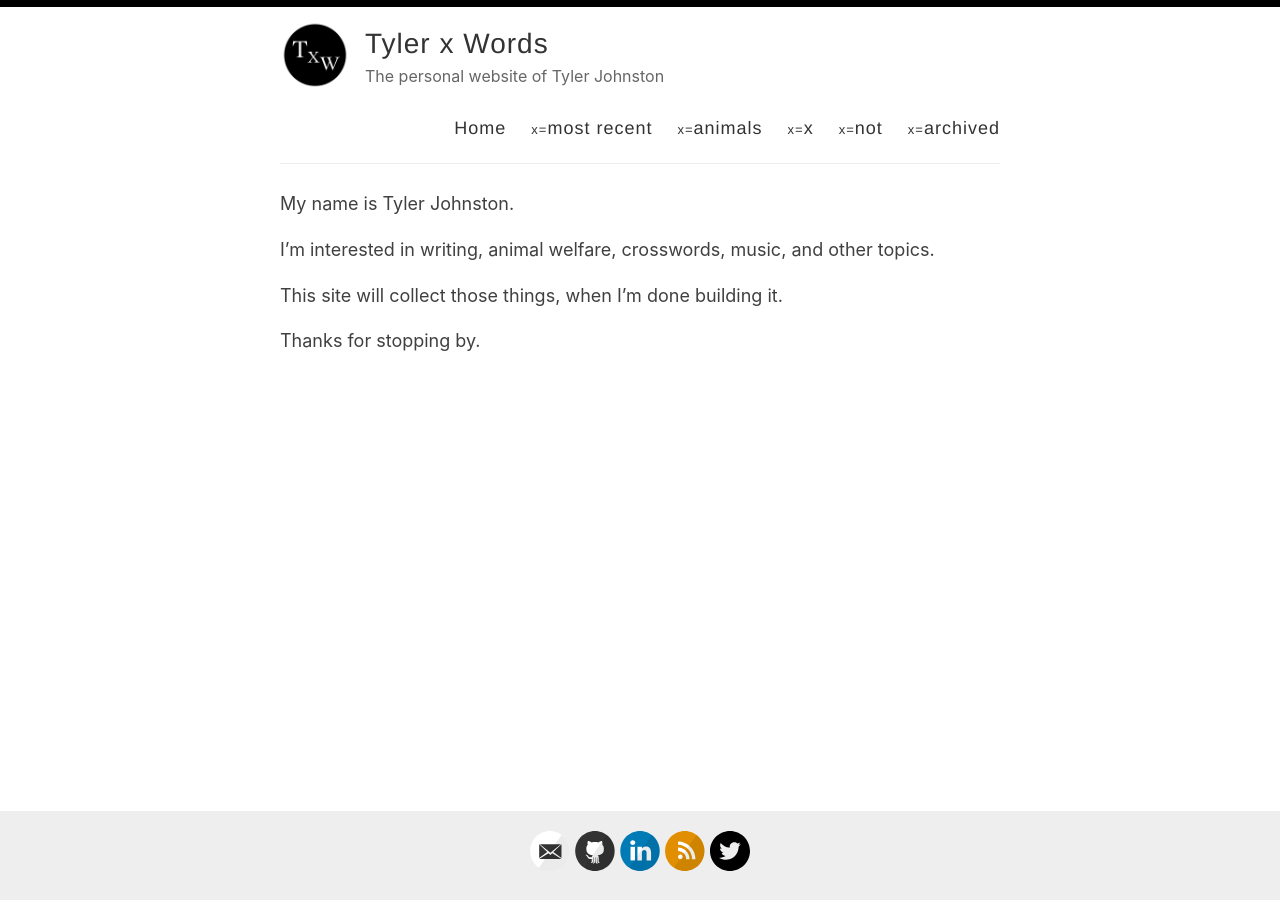
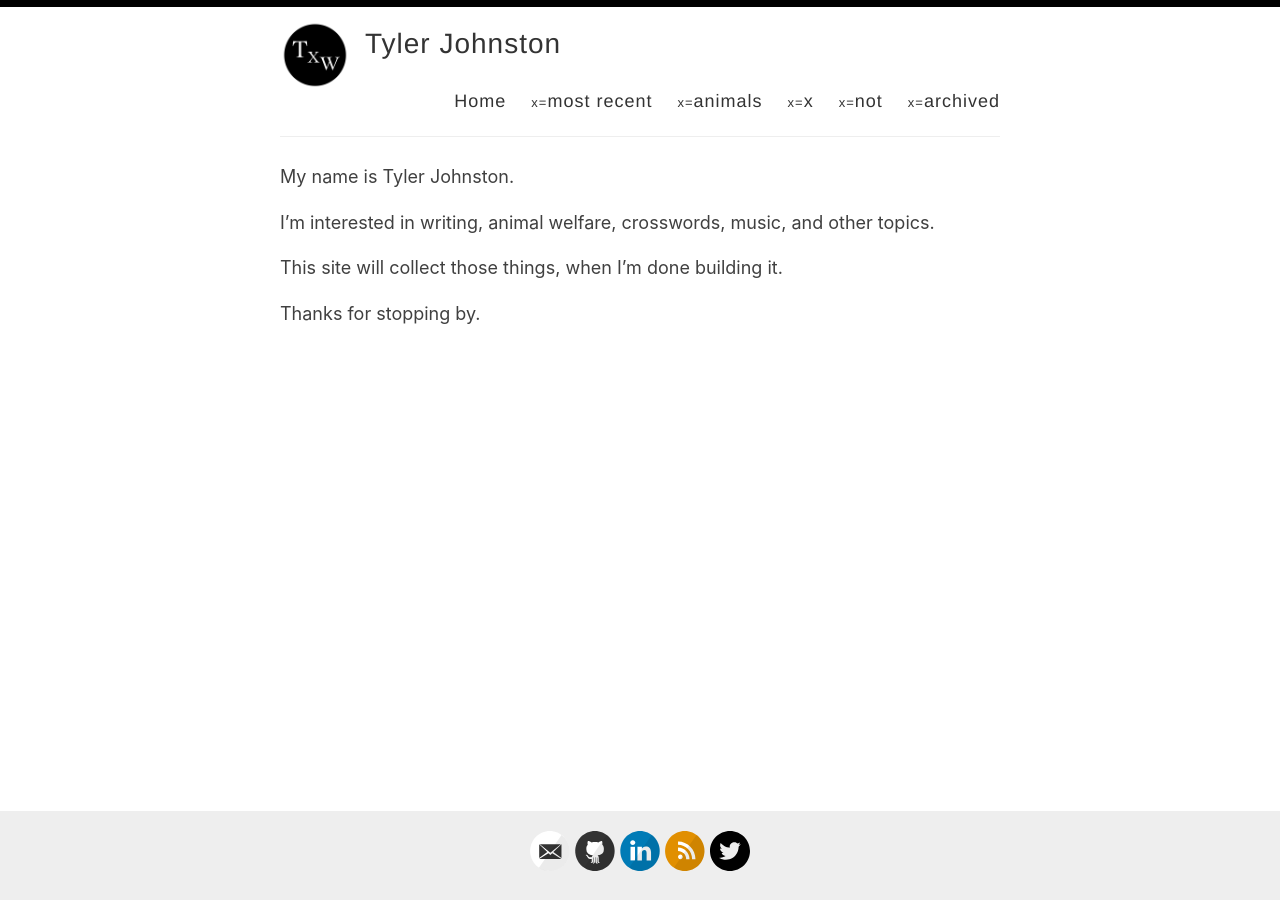
Before and after one commit to tylerxwords/tylerxwords.github.i, a Jekyll site: the page built from index.md, in a window 1280 px wide. Built offline with Jekyll 4.4.1, drawn with Linux system fonts in a browser that asks for light colours.

Commit message:
Update _config.yml

```diff
--- a/_config.yml
+++ b/_config.yml
@@ -3,13 +3,13 @@
 #
 
 # Name of your site (displayed in the header)
-name: Tyler x Words
+name: Tyler Johnston
 
 # Name of the author
 author: Tyler Johnston
 
 # Short bio or description (displayed in the header)
-description: The personal website of Tyler Johnston
+description:
 
 # URL of your avatar or profile pic (you could use your GitHub profile pic)
 avatar: /images/txw.png
```
